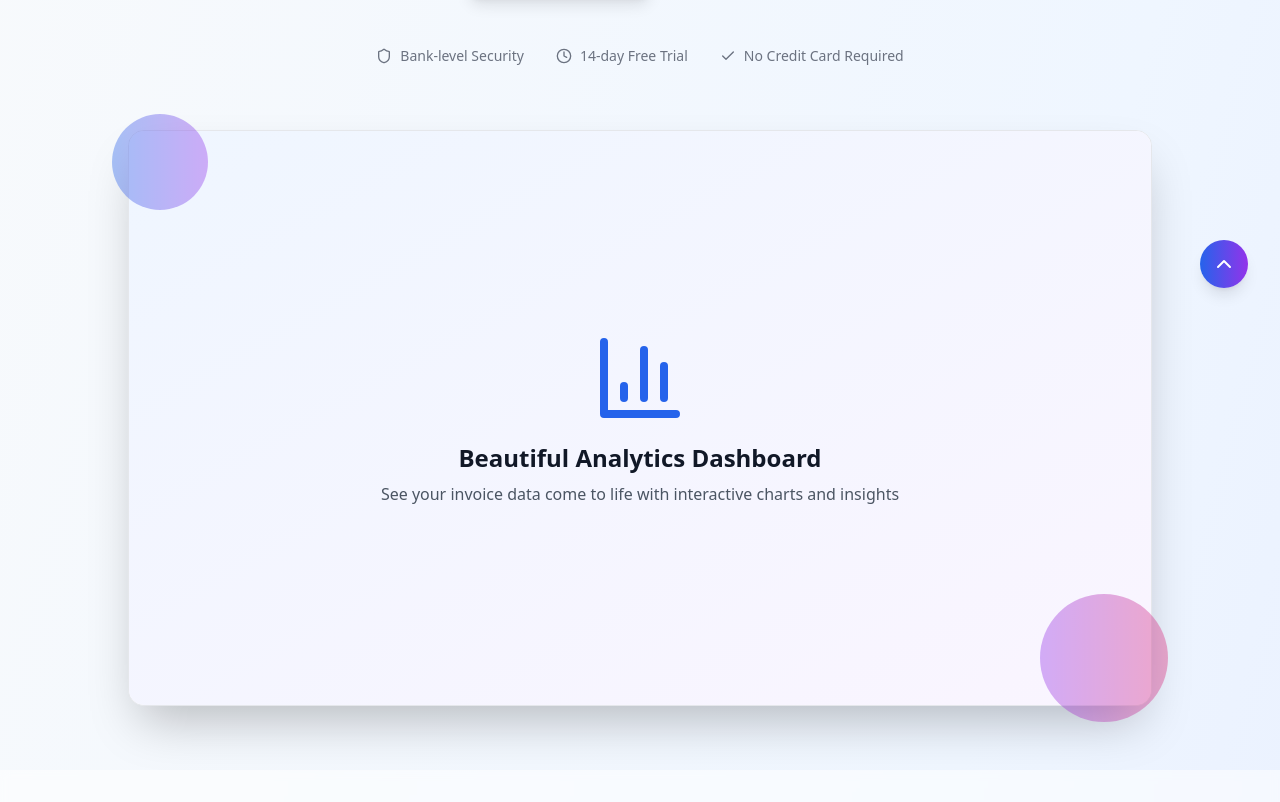
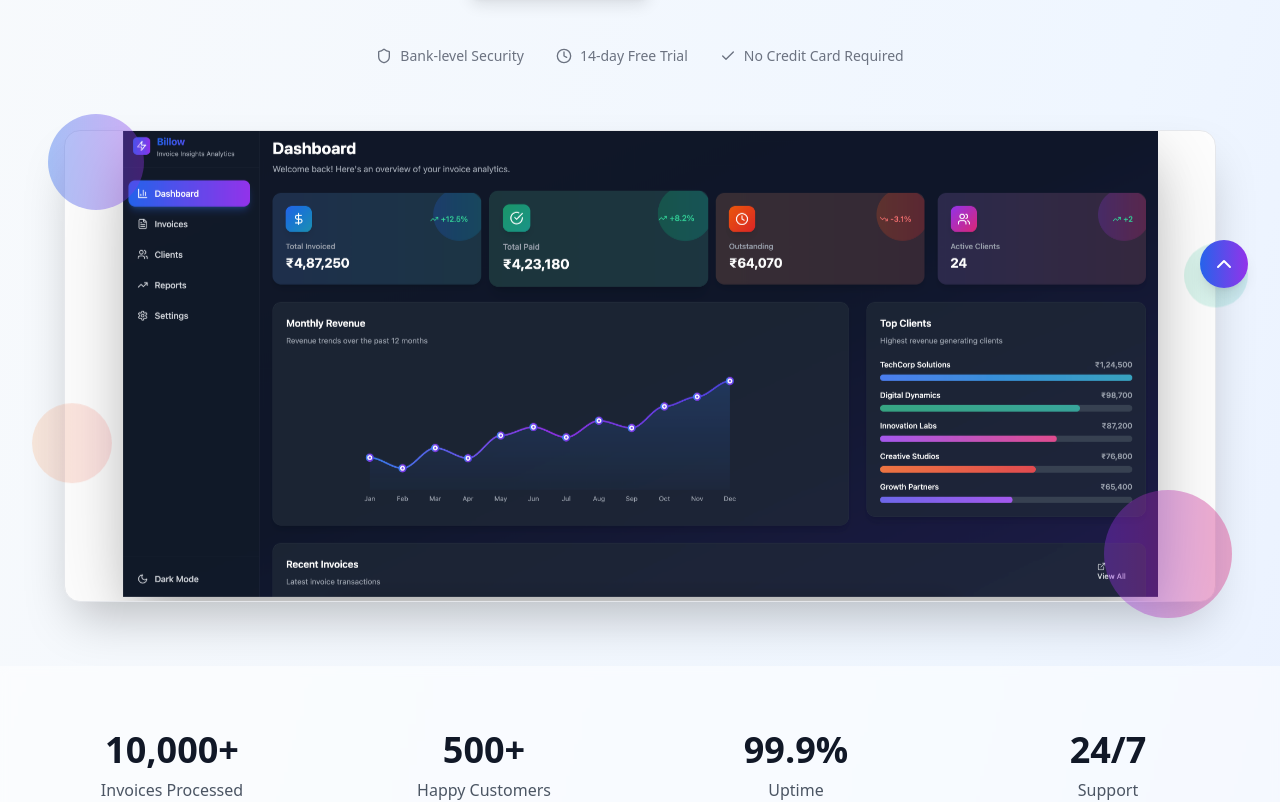
Before and after one commit to kapilsarma2002/billow, a React (Vite) app in the folder frontend/: page / in a window 1280 px wide. Shown: the part 480-1282 px from the top of the page. Built offline with nearby package versions, Linux system fonts and the light colour scheme.

Commit message:
Enhanced Hero Section with Dashboard Screenshot

```diff
--- a/frontend/src/components/pages/Landing.tsx
+++ b/frontend/src/components/pages/Landing.tsx
@@ -21,11 +21,13 @@ import {
   ChevronDown,
   ChevronUp
 } from 'lucide-react';
+import dashboardImage from '../../assets/dashboard_billow.png';
 
 export const Landing: React.FC = () => {
   const [isMenuOpen, setIsMenuOpen] = useState(false);
   const [isAnnual, setIsAnnual] = useState(false);
   const [openFaq, setOpenFaq] = useState<number | null>(null);
+  const [imageLoaded, setImageLoaded] = useState(false);
 
   const features = [
     {
@@ -157,6 +159,49 @@ export const Landing: React.FC = () => {
 
   return (
     <div className="min-h-screen bg-gradient-to-br from-slate-50 via-blue-50 to-indigo-100 dark:from-gray-900 dark:via-slate-900 dark:to-indigo-950">
+      {/* Add custom CSS for animations */}
+      <style>{`
+        @keyframes float {
+          0%, 100% { transform: translateY(0px); }
+          50% { transform: translateY(-5px); }
+        }
+
+        @keyframes fadeInUp {
+          from {
+            opacity: 0;
+            transform: translateY(30px);
+          }
+          to {
+            opacity: 1;
+            transform: translateY(0);
+          }
+        }
+
+        .float-animation {
+          animation: float 4s ease-in-out infinite;
+        }
+
+        .fade-in-animation {
+          animation: fadeInUp 0.8s ease-out forwards;
+        }
+
+        .dashboard-image {
+          transition: all 0.3s ease;
+        }
+
+        .dashboard-image:hover {
+          transform: scale(1.02);
+        }
+
+        .image-loading-bg {
+          background: linear-gradient(135deg, #f3f4f6 0%, #e5e7eb 100%);
+        }
+
+        .dark .image-loading-bg {
+          background: linear-gradient(135deg, #374151 0%, #1f2937 100%);
+        }
+      `}</style>
+
       {/* Navigation */}
       <nav className="fixed top-0 left-0 right-0 z-50 bg-white/80 dark:bg-gray-900/80 backdrop-blur-xl border-b border-gray-200/50 dark:border-gray-700/50">
         <div className="max-w-7xl mx-auto px-4 sm:px-6 lg:px-8">
@@ -256,12 +301,12 @@ export const Landing: React.FC = () => {
       <section className="pt-24 pb-16 px-4 sm:px-6 lg:px-8">
         <div className="max-w-7xl mx-auto">
           <div className="text-center mb-16">
-            <div className="inline-flex items-center px-4 py-2 rounded-full bg-blue-100 dark:bg-blue-900/30 text-blue-800 dark:text-blue-400 text-sm font-medium mb-6">
+            <div className="inline-flex items-center px-4 py-2 rounded-full bg-blue-100 dark:bg-blue-900/30 text-blue-800 dark:text-blue-400 text-sm font-medium mb-6 fade-in-animation">
               <Star className="w-4 h-4 mr-2" />
               Trusted by 500+ freelancers and small businesses
             </div>
 
-            <h1 className="text-4xl md:text-6xl font-bold text-gray-900 dark:text-white mb-6 leading-tight">
+            <h1 className="text-4xl md:text-6xl font-bold text-gray-900 dark:text-white mb-6 leading-tight fade-in-animation">
               Transform Your{' '}
               <span className="bg-gradient-to-r from-blue-600 to-purple-600 bg-clip-text text-transparent">
                 Invoice Data
@@ -270,12 +315,12 @@ export const Landing: React.FC = () => {
               Into Business Insights
             </h1>
 
-            <p className="text-xl text-gray-600 dark:text-gray-400 mb-8 max-w-3xl mx-auto leading-relaxed">
+            <p className="text-xl text-gray-600 dark:text-gray-400 mb-8 max-w-3xl mx-auto leading-relaxed fade-in-animation">
               Stop juggling spreadsheets. Get meaningful insights from your invoices with revenue trends,
               client analytics, cash flow visualizations, and automated tax summaries.
             </p>
 
-            <div className="flex flex-col sm:flex-row items-center justify-center space-y-4 sm:space-y-0 sm:space-x-4 mb-12">
+            <div className="flex flex-col sm:flex-row items-center justify-center space-y-4 sm:space-y-0 sm:space-x-4 mb-12 fade-in-animation">
               <Button
                 variant="gradient"
                 size="lg"
@@ -295,7 +340,7 @@ export const Landing: React.FC = () => {
             </div>
 
             {/* Trust indicators */}
-            <div className="flex items-center justify-center space-x-8 text-sm text-gray-500 dark:text-gray-400">
+            <div className="flex items-center justify-center space-x-8 text-sm text-gray-500 dark:text-gray-400 fade-in-animation">
               <div className="flex items-center space-x-2">
                 <Shield className="w-4 h-4" />
                 <span>Bank-level Security</span>
@@ -311,25 +356,48 @@ export const Landing: React.FC = () => {
             </div>
           </div>
 
-          {/* Hero Image/Dashboard Preview */}
-          <div className="relative max-w-5xl mx-auto">
+          {/* Enhanced Hero Image/Dashboard Preview */}
+          <div className="relative max-w-6xl mx-auto fade-in-animation">
             <div className="relative rounded-2xl overflow-hidden shadow-2xl bg-white dark:bg-gray-800 border border-gray-200 dark:border-gray-700">
-              <div className="aspect-video bg-gradient-to-br from-blue-50 to-purple-50 dark:from-blue-900/20 dark:to-purple-900/20 flex items-center justify-center">
-                <div className="text-center">
-                  <BarChart3 className="w-24 h-24 text-blue-600 mx-auto mb-4" />
-                  <h3 className="text-2xl font-bold text-gray-900 dark:text-white mb-2">
-                    Beautiful Analytics Dashboard
-                  </h3>
-                  <p className="text-gray-600 dark:text-gray-400">
-                    See your invoice data come to life with interactive charts and insights
-                  </p>
+              {/* Loading background */}
+              {!imageLoaded && (
+                <div className="aspect-video image-loading-bg flex items-center justify-center">
+                  <div className="animate-pulse">
+                    <BarChart3 className="w-16 h-16 text-gray-400" />
+                  </div>
                 </div>
-              </div>
+              )}
+
+              {/* Dashboard Image */}
+              <img
+                src={dashboardImage}
+                alt="Billow Dashboard - Invoice Analytics Platform"
+                className={`
+                  w-full h-auto max-w-[90%] mx-auto
+                  dashboard-image float-animation
+                  shadow-2xl
+                  transition-all duration-500 ease-out
+                  ${imageLoaded ? 'opacity-100' : 'opacity-0 absolute inset-0'}
+                `}
+                style={{
+                  filter: 'drop-shadow(0 25px 50px rgba(0, 0, 0, 0.15))',
+                }}
+                loading="lazy"
+                onLoad={() => setImageLoaded(true)}
+                onError={(e) => {
+                  console.error('Failed to load dashboard image');
+                  setImageLoaded(true);
+                }}
+              />
             </div>
 
             {/* Floating elements */}
             <div className="absolute -top-4 -left-4 w-24 h-24 bg-gradient-to-r from-blue-600 to-purple-600 rounded-full opacity-20 animate-pulse" />
             <div className="absolute -bottom-4 -right-4 w-32 h-32 bg-gradient-to-r from-purple-600 to-pink-600 rounded-full opacity-20 animate-pulse" />
+
+            {/* Additional floating elements for depth */}
+            <div className="absolute top-1/4 -right-8 w-16 h-16 bg-gradient-to-r from-emerald-500 to-teal-500 rounded-full opacity-15 float-animation" style={{ animationDelay: '1s' }} />
+            <div className="absolute bottom-1/4 -left-8 w-20 h-20 bg-gradient-to-r from-orange-500 to-red-500 rounded-full opacity-15 float-animation" style={{ animationDelay: '2s' }} />
           </div>
         </div>
       </section>
```
